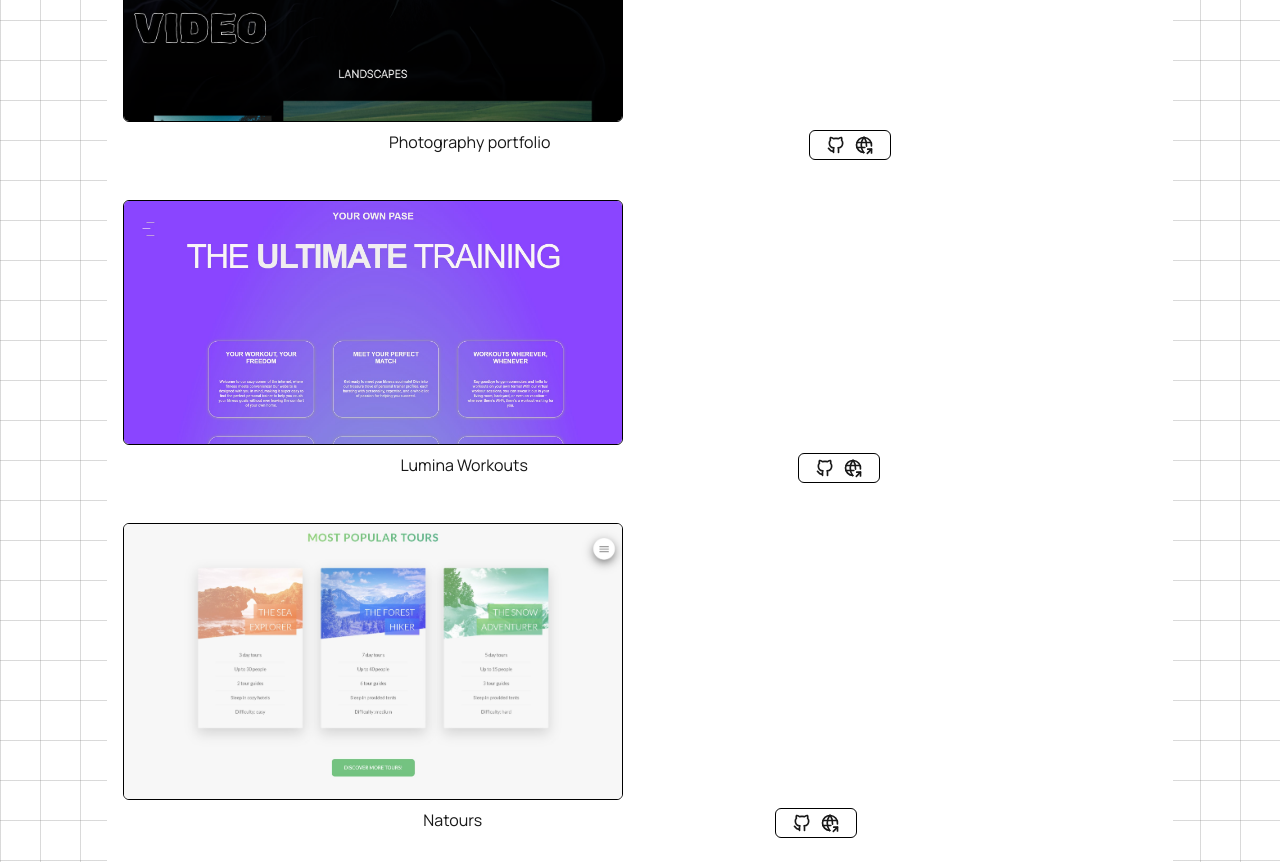
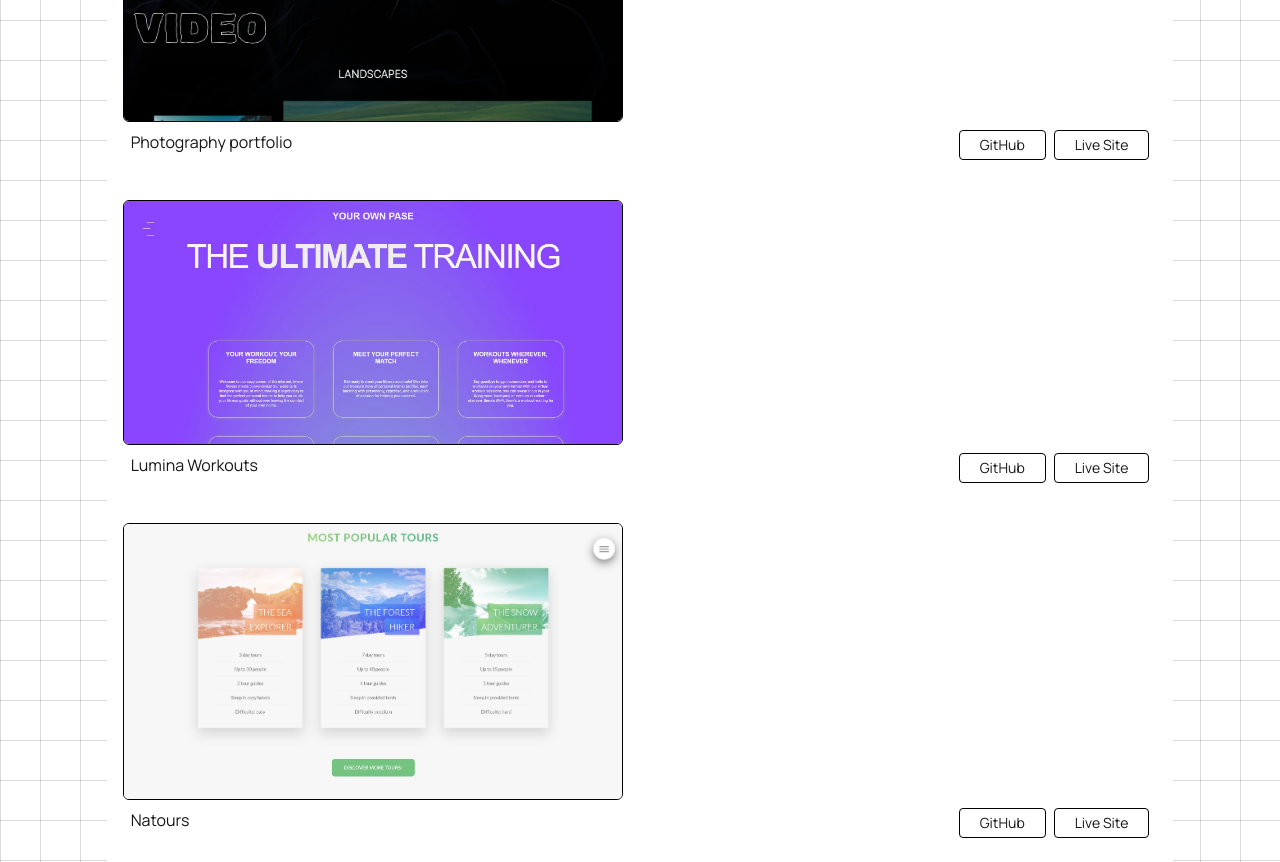
Before and after one commit to rojascami/frontend-portfolio, a Next.js app: page / in a window 1280 px wide. Shown: the part 1180-2042 px from the top of the page. Built offline with nearby package versions, Linux system fonts and the light colour scheme.

Commit message:
Projects links

```diff
--- a/src/pages/projects.tsx
+++ b/src/pages/projects.tsx
@@ -13,11 +13,12 @@ const Projects = () => {
                         height={500}
                         alt={item.title}
                         className="rounded-lg hover:scale-110 duration-300 border border-black rounded-md" />
-                    <div className="flex m-2 justify-evenly ">
-                        <h3>{item.title}</h3>
-                        <div className="flex gap-2 border border-black rounded-md text-xl pr-4 pl-4 pt-1 pb-1 ">
-                        <Link href={item.url}><TbBrandGithub className="hover:scale-110 hover:text-violet-700"/></Link>
-                        <Link href={item.live}><TbWorldShare className="hover:scale-110 hover:text-violet-700" /></Link>
+                    <div className="flex m-2 justify-between ">
+                        <h3 className="text-md text-bold">{item.title}</h3>
+                        <div className="flex gap-2 text-sm  ">
+                        {/* <Link href={item.url}><TbBrandGithub className="hover:scale-110 hover:text-violet-700"/></Link> */}
+                        <Link href={item.url} className="hover:scale-110 hover:text-violet-700 border border-black hover:border-violet-500 rounded pr-5 pl-5 pt-1 pb-1">GitHub </Link>
+                        <Link href={item.live} className="hover:scale-110 hover:text-violet-700 border border-black hover:border-violet-500 rounded pr-5 pl-5 pt-1 pb-1">Live Site</Link>
                         </div>
                     </div>
                 </div>
```
